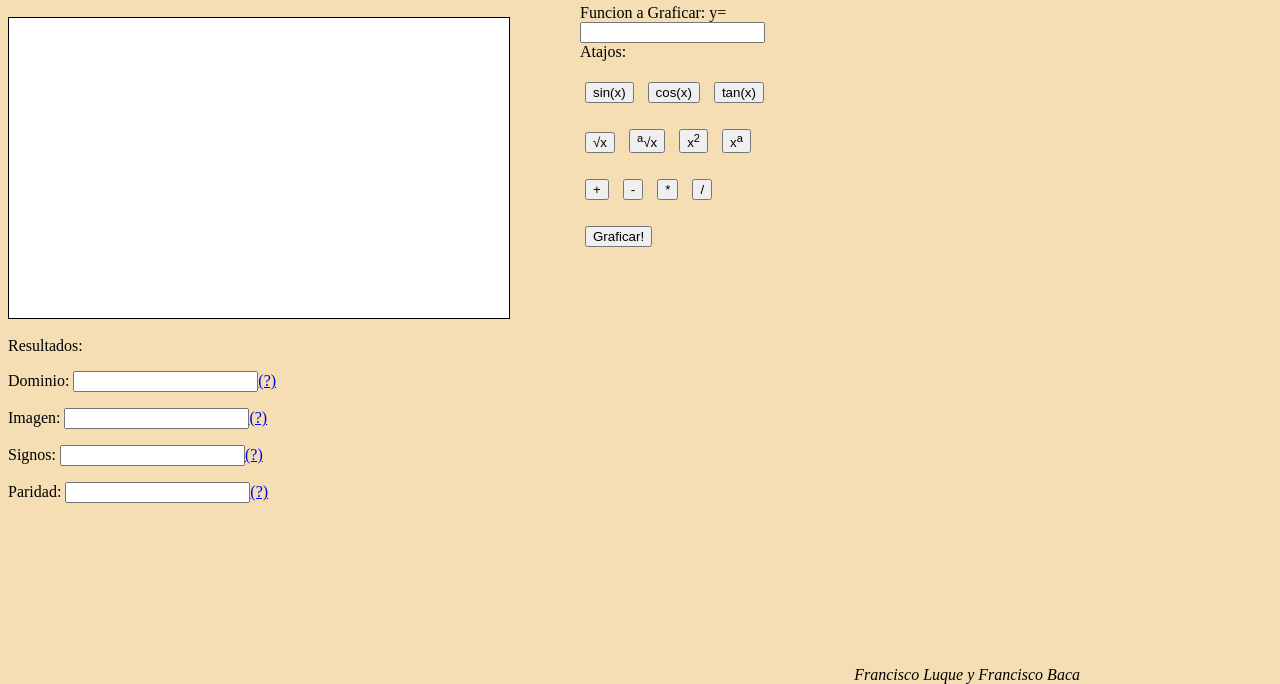
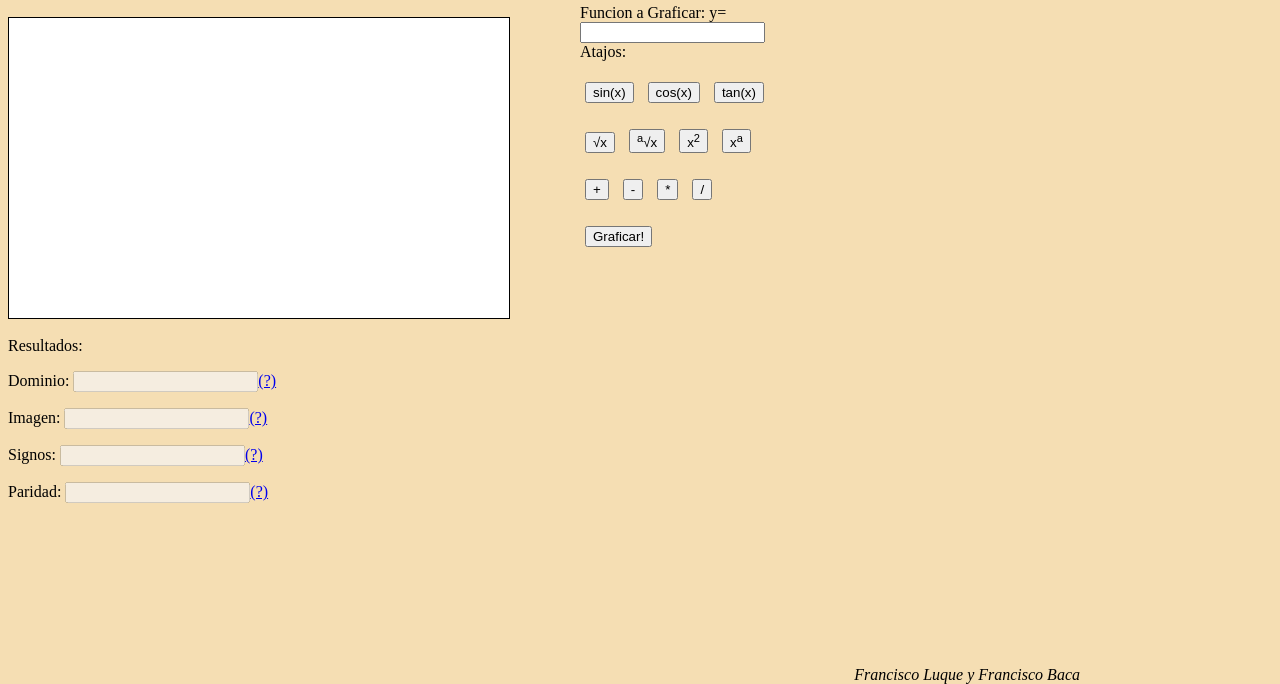
Before and after one commit to UCC-LabCompu2/proyectos2019-francisco-luque-y-francisco-baca, a plain HTML site: page index.html in a window 1280 px wide. Shown: the part 116-800 px from the top of the page. Drawn offline with Linux system fonts and the light colour scheme.

Commit message:
Se desabilito la habilidad del usuario de tipear en los campos de resultado.

```diff
--- a/index.html
+++ b/index.html
@@ -46,16 +46,16 @@
         Resultados:
         <div>
             <p>
-                Dominio: <input type="text" id="outputDominio"><a href="teoria.html" target="_blank">(?)</a>
+                Dominio: <input type="text" id="outputDominio" disabled><a href="teoria.html" target="_blank">(?)</a>
             </p>
             <p>
-                Imagen: <input type="text" id="outputImagen"><a href="teoria.html" target="_blank">(?)</a>
+                Imagen: <input type="text" id="outputImagen" disabled><a href="teoria.html" target="_blank">(?)</a>
             </p>
             <p>
-                Signos: <input type="text" id="outputSigno"><a href="teoria.html" target="_blank">(?)</a>
+                Signos: <input type="text" id="outputSigno" disabled><a href="teoria.html" target="_blank">(?)</a>
             </p>
             <p>
-                Paridad: <input type="text" id="outputParidad"><a href="teoria.html" target="_blank">(?)</a>
+                Paridad: <input type="text" id="outputParidad" disabled><a href="teoria.html" target="_blank">(?)</a>
             </p>
         </div>
     </div>
```
